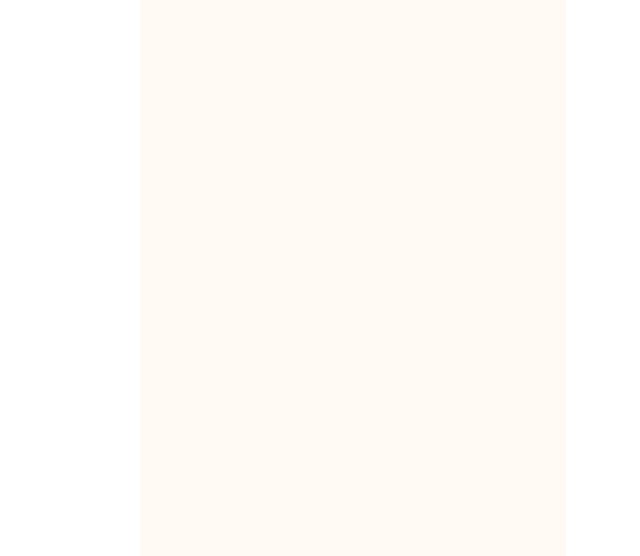
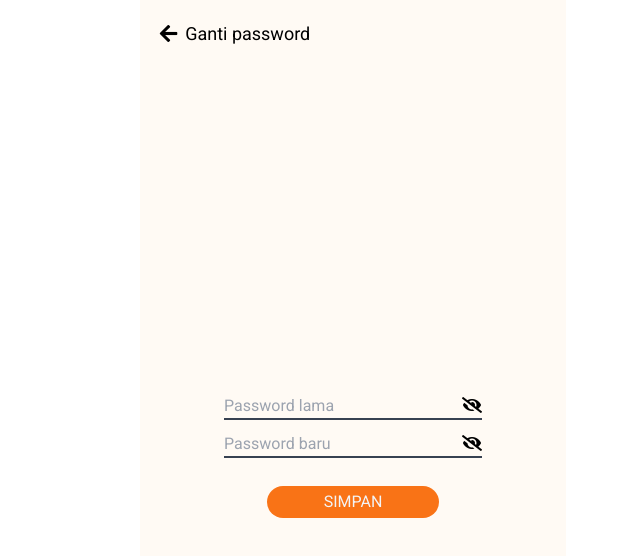
Before and after one commit to or-abdillh/dapuraya-owner, a Vue app: page /password in a window 1280 px wide. Before the commit this address had no page. Shown: the top 556 px of the page, without its empty margins (287-927 px from the left). Built offline with nearby package versions, Linux system fonts and the light colour scheme.

Commit message:
Create Password view component

```diff
--- a/src/menu.js
+++ b/src/menu.js
@@ -9,6 +9,6 @@ export default [
 	},
 	{
 		title: 'Logout',
-		path: '/logout'
+		path: '/'
 	}
 ]
--- a/src/router/index.js
+++ b/src/router/index.js
@@ -45,6 +45,11 @@ const routes = [
 		name: 'Settings',
 		path: '/settings',
 		component: () => import('@/views/Settings.vue')
+	},
+	{
+		name: 'ChangePassword',
+		path: '/password',
+		component: () => import('@/views/Password.vue')
 	}
 ]
 
--- a/src/styles/app.css
+++ b/src/styles/app.css
@@ -8,6 +8,6 @@
 	font-family: 'Roboto', sans-serif;
 }
 
-p, span, button {
+p, a, span, button {
 	user-select: none;
 }
--- /dev/null
+++ b/src/views/Password.vue
@@ -0,0 +1,38 @@
+<style scoped>
+
+	.field {
+		@apply outline-0 bg-primary w-full;
+	}
+
+</style>
+
+<template>
+	<main>
+		<HeaderNavigation title="Ganti password"/>
+		<section class="w-full grid place-items-center min-h-screen">
+			<form @submit.prevent="router.go(-1)" class="w-8/12 mx-auto flex flex-wrap gap-3 mt-4">
+           <div class="w-full flex items-center border-b-2 border-gray-700">
+               <input class="field" :type="showOldPassword ? 'text' : 'password'" placeholder="Password lama">
+               <button type="button"><i @click="showOldPassword = !showOldPassword" :class="showOldPassword ? 'fa-eye' : 'fa-eye-slash'" class="fa"></i></button>
+           </div>
+           <div class="w-full flex items-center border-b-2 border-gray-700">
+               <input class="field" :type="showNewPassword ? 'text' : 'password'" placeholder="Password baru">
+               <button type="button"><i @click="showNewPassword = !showNewPassword" :class="showNewPassword ? 'fa-eye' : 'fa-eye-slash'" class="fa"></i></button>
+           </div>
+           <button class="bg-orange-500 text-gray-100 active:scale-95 duration-300 text-base px-5 py-1 w-8/12 mx-auto rounded-full mt-4" type="submit">SIMPAN</button>
+       </form>
+		</section>
+	</main>
+</template>
+
+<script setup>
+
+	import { ref } from 'vue'
+	import { useRouter } from 'vue-router'
+	import HeaderNavigation from '@/components/HeaderNavigation.vue'
+
+	const showOldPassword = ref(false)
+	const showNewPassword = ref(false)
+	const router = useRouter()
+
+</script>
```
